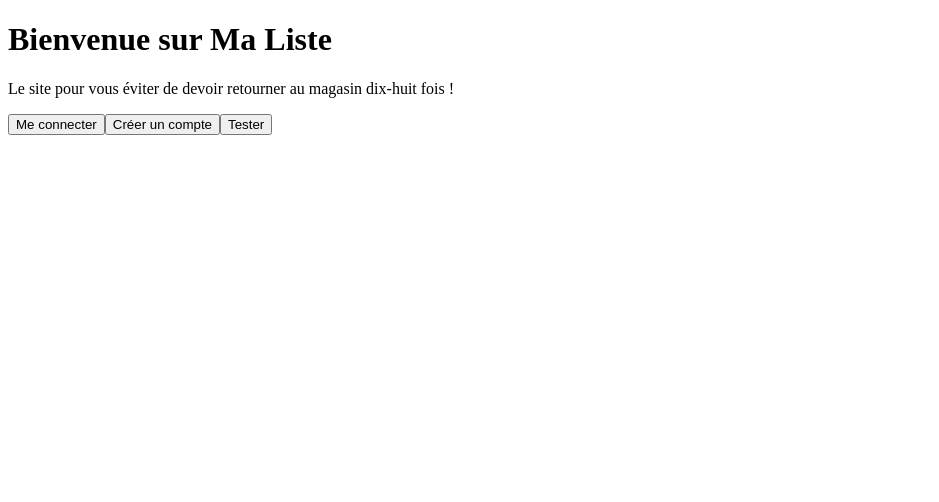
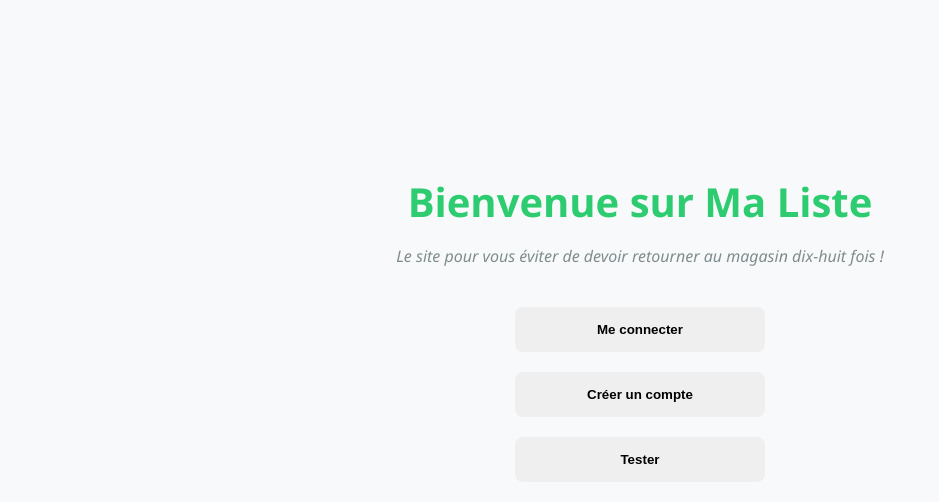
Before and after one commit to Hgo92/malistefront, an Angular app: page / in a window 1280 px wide. Shown: the top 502 px of the page, without its empty margins (0-939 px from the left). Built offline with nearby package versions, Linux system fonts and the light colour scheme.

Commit message:
Test de styles v1

```diff
--- a/src/app/features/authentification/confirm-logout-component/confirm-logout-component.scss
+++ b/src/app/features/authentification/confirm-logout-component/confirm-logout-component.scss
@@ -0,0 +1,6 @@
+mat-dialog-actions {
+  justify-content: flex-end;
+  gap: 10px;
+
+  button:first-child { background: #e74c3c; color: white; }
+}
--- a/src/app/features/header-component/header-component.scss
+++ b/src/app/features/header-component/header-component.scss
@@ -0,0 +1,24 @@
+div {
+  display: flex;
+  justify-content: space-between;
+  align-items: center;
+  padding: 15px 20px;
+  background: #2c3e50;
+  color: white;
+  border-radius: 0 0 15px 15px;
+  margin-bottom: 20px;
+
+  span:first-child {
+    font-weight: bold;
+    letter-spacing: 1px;
+  }
+
+  button {
+    background: transparent;
+    border: 1px solid white;
+    color: white;
+    font-size: 0.8rem;
+
+    &:hover { background: white; color: #2c3e50; }
+  }
+}
--- a/src/app/features/home/home-component/home-component.scss
+++ b/src/app/features/home/home-component/home-component.scss
@@ -0,0 +1,21 @@
+:host {
+  text-align: center;
+  display: flex;
+  flex-direction: column;
+  align-items: center;
+  justify-content: center;
+  height: 80vh;
+}
+
+h1 { color: #2ecc71; font-size: 2.5rem; margin-bottom: 0; }
+p { font-style: italic; color: #7f8c8d; margin-bottom: 30px; }
+
+button {
+  width: 250px;
+  margin: 10px 0;
+  padding: 15px;
+
+  &.login-btn { background: #2ecc71; color: white; }
+  &.register-btn { background: #3498db; color: white; }
+  &.test-btn { background: #95a5a6; color: white; }
+}
--- a/src/app/features/list/add-component/add-component.scss
+++ b/src/app/features/list/add-component/add-component.scss
@@ -0,0 +1,10 @@
+mat-dialog-content {
+  display: flex;
+  flex-direction: column;
+  gap: 15px;
+  padding: 20px 0;
+}
+
+button {
+  &[click="addItem()"] { background: #2ecc71; color: white; }
+}
--- a/src/app/features/list/item-component/item-component.scss
+++ b/src/app/features/list/item-component/item-component.scss
@@ -0,0 +1,42 @@
+.item-container {
+  display: flex;
+  align-items: center;
+  justify-content: space-between;
+  background: white;
+  padding: 12px 15px;
+  margin-bottom: 10px;
+  border-radius: 10px;
+  box-shadow: 0 2px 5px rgba(0,0,0,0.05);
+  cursor: pointer;
+
+  &.archived {
+    background-color: #eeeeee;
+    color: #95a5a6;
+    text-decoration: line-through;
+    opacity: 0.7;
+
+    span { color: #95a5a6; }
+  }
+
+  .quantity-controls {
+    display: flex;
+    align-items: center;
+    gap: 10px;
+
+    button {
+      background: #eee;
+      border-radius: 50%;
+      width: 30px;
+      height: 30px;
+      padding: 0;
+    }
+  }
+}
+
+.delete-btn {
+  background: none;
+  border: none;
+  color: #e74c3c;
+  font-size: 1.2rem;
+  margin-right: 10px;
+}
--- a/src/app/features/list/list-component/list-component.scss
+++ b/src/app/features/list/list-component/list-component.scss
@@ -0,0 +1,24 @@
+:host {
+  display: block;
+  max-width: 600px;
+  margin: 20px auto;
+  padding: 0 20px;
+}
+
+h2 { border-bottom: 2px solid #2ecc71; padding-bottom: 10px; }
+
+h3 {
+  margin-top: 30px;
+  color: #7f8c8d;
+  font-size: 1.1rem;
+  text-transform: uppercase;
+}
+
+.add-main-btn {
+  width: 100%;
+  background-color: #2ecc71;
+  color: white;
+  padding: 15px;
+  font-size: 1rem;
+  margin-top: 20px;
+}
--- a/src/styles.scss
+++ b/src/styles.scss
@@ -1 +1,38 @@
-/* You can add global styles to this file, and also import other style files */
+// Variables
+$primary-color: #2ecc71; // Vert frais
+$accent-color: #3498db;  // Bleu pour les actions secondaires
+$warn-color: #e74c3c;    // Rouge pour la suppression
+$bg-color: #f8f9fa;
+$text-color: #2c3e50;
+$card-bg: #ffffff;
+
+body {
+  margin: 0;
+  font-family: 'Segoe UI', Roboto, Helvetica, Arial, sans-serif;
+  background-color: $bg-color;
+  color: $text-color;
+  display: flex;
+  justify-content: center;
+}
+
+// Style global pour les boutons Material et classiques
+button {
+  cursor: pointer;
+  border-radius: 8px;
+  border: none;
+  padding: 8px 16px;
+  transition: all 0.2s ease;
+  font-weight: 600;
+
+  &:hover { opacity: 0.85; transform: translateY(-1px); }
+  &:active { transform: translateY(0); }
+}
+
+input {
+  padding: 10px;
+  border: 1px solid #ddd;
+  border-radius: 6px;
+  margin-bottom: 10px;
+  width: 100%;
+  box-sizing: border-box;
+}
```
Also changed, not shown: 1 other file (tests, documents, lock files or other folders).
